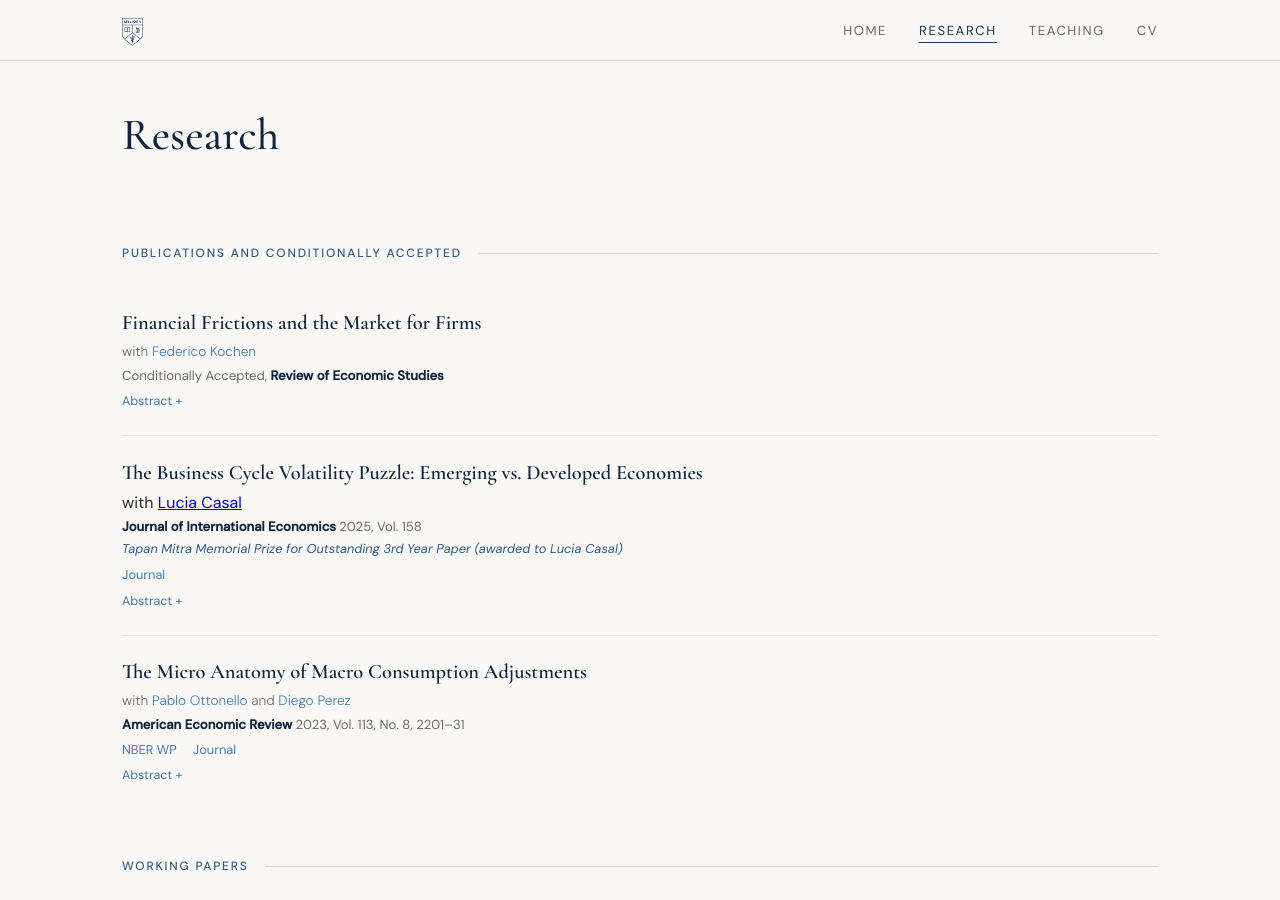
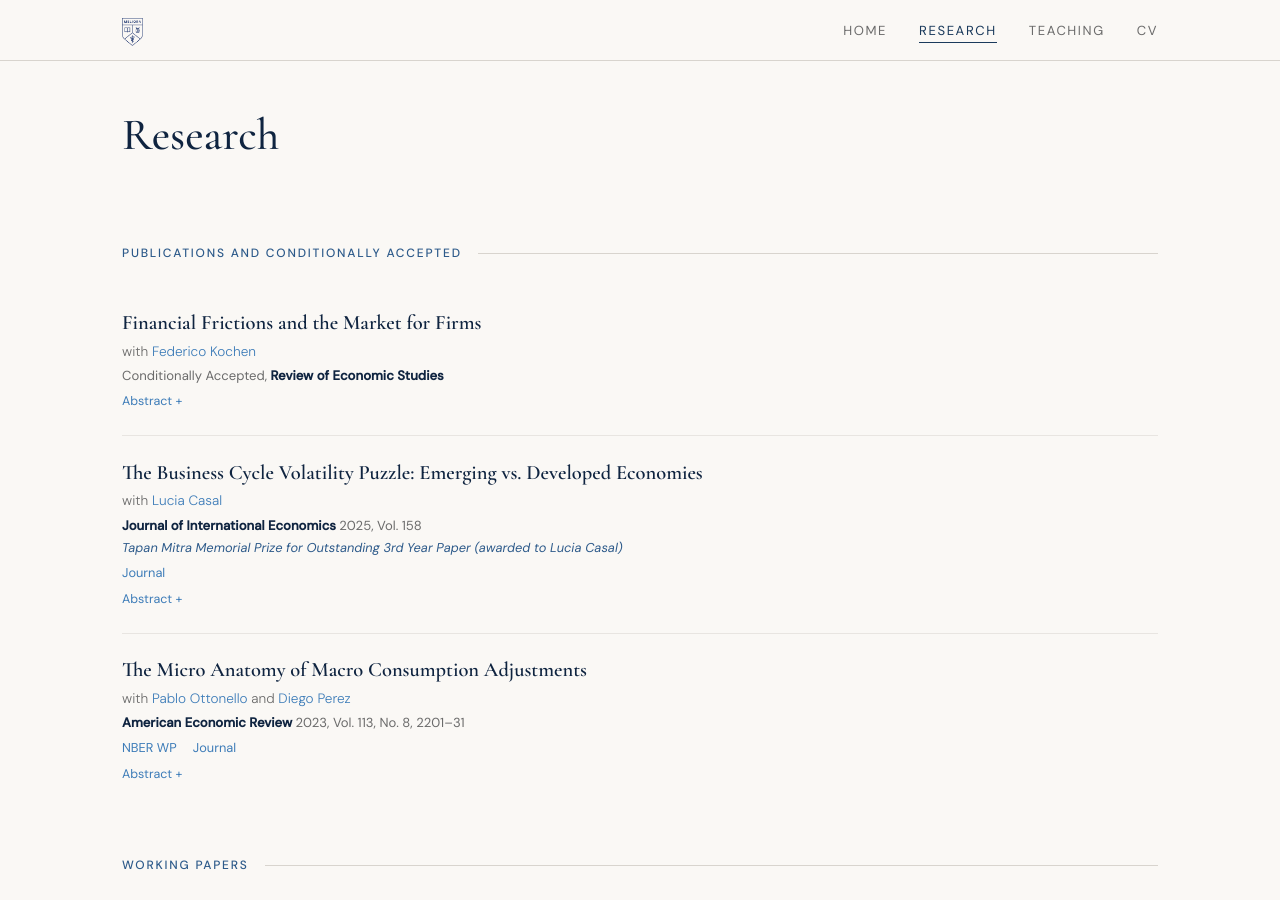
Before and after one commit to rafaguntin/rafaguntin.github.io, a Jekyll site: the page built from research/index.html, in a window 1280 px wide and 900 px high. Built offline with Jekyll 4.4.1, drawn with Linux system fonts in a browser that asks for light colours.

Commit message:
Fix class name for paper meta information

```diff
--- a/research/index.html
+++ b/research/index.html
@@ -212,7 +212,7 @@ gains from this market are potentially larger in less financially developed econ
 
       <div class="paper">
         <h3 class="paper-title"><a href="/research/LCRG_BCV.pdf">The Business Cycle Volatility Puzzle: Emerging vs. Developed Economies</a></h3>
-        <p class="meta">with <a href="https://www.luciacasal.com">Lucia Casal</a></p>
+        <p class="paper-meta">with <a href="https://www.luciacasal.com">Lucia Casal</a></p>
         <!-- <p class="paper-journal">Journal of International Economics 2025, Vol. 158</p> -->
         <p class="paper-journal">Journal of International Economics <span class="meta">2025, Vol. 158</span></p>
         <p class="paper-award">Tapan Mitra Memorial Prize for Outstanding 3rd Year Paper (awarded to Lucia Casal)</p>
```
